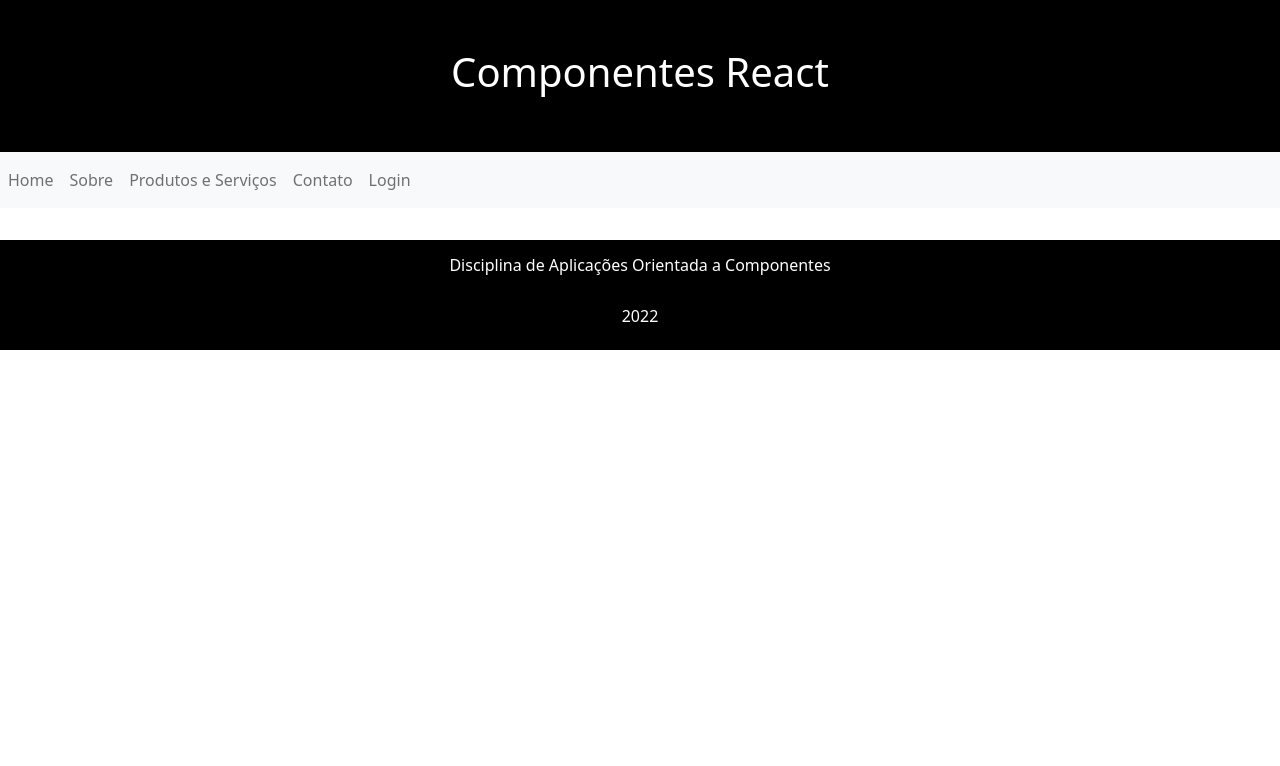
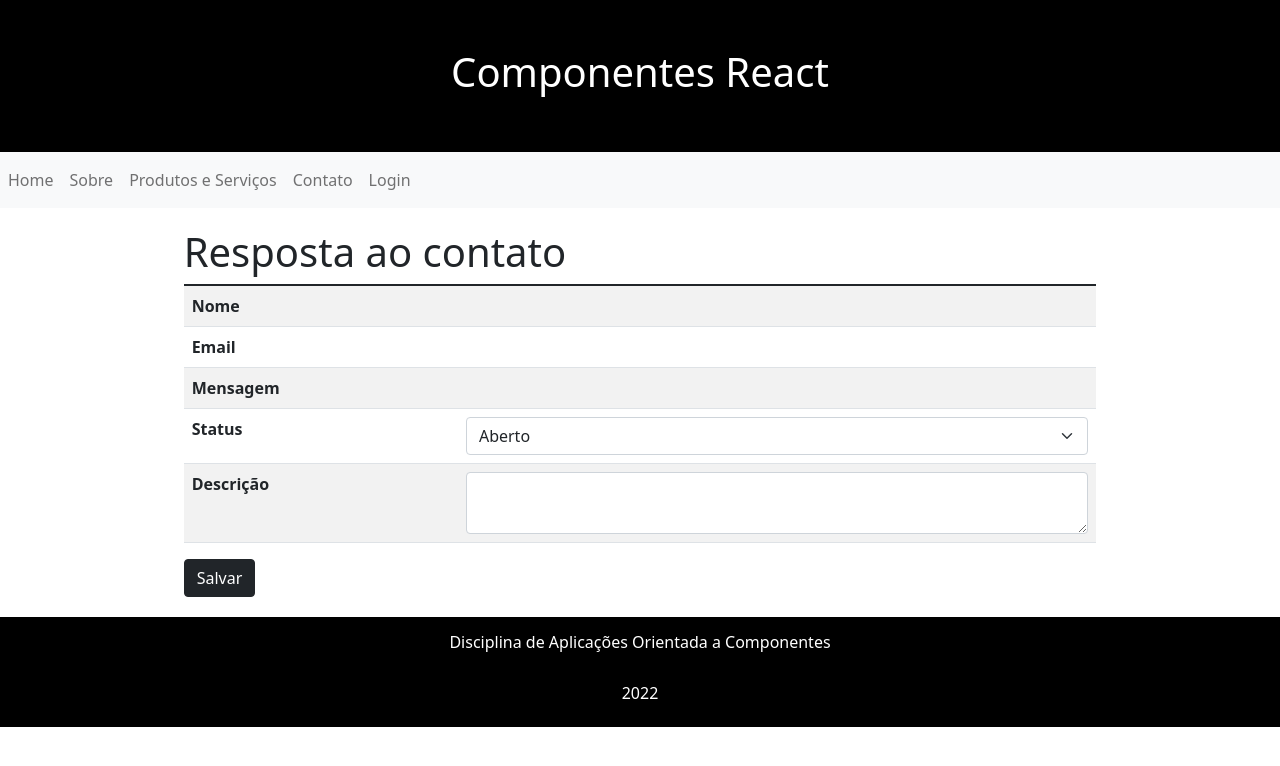
Before and after one commit to eduardoevaldt/project-app, a React (Create React App) app: page /admin/contact/response/1 in a window 1280 px wide. Shown: the top 766 px of the page. Built offline with nearby package versions, Linux system fonts and the light colour scheme; no server answers.

Commit message:
Contact Response

```diff
--- /dev/null
+++ b/src/components/Admin/ContactResponse/ContactResponse.js
@@ -0,0 +1,105 @@
+import React, { useEffect, useState } from "react";
+import { useForm } from "react-hook-form";
+import { useNavigate, useParams } from "react-router-dom";
+import Api from "../../../Api";
+import { getToken } from "../../../Auth";
+
+function ContactResponse() {
+
+    let { idContact } = useParams();
+    const [contact, setContact] = useState([]);
+    const { handleSubmit, register } = useForm();
+    const navigate = useNavigate();
+
+    useEffect(() => {
+        Api.get(`/contact/${idContact}`, {
+            params: {},
+            headers: {
+                Authorization: 'Bearer ' + getToken()
+            }
+        })
+            .then((response) => {
+                setContact(response.data)
+            })
+    },[idContact])
+
+    const handleOnChange = (event) =>{
+       setContact({...contact, status:event.target.value})
+    }
+
+    const onSubmit = (data) =>{
+        Api.put(`/contact/${contact.idContact}`,
+            {
+                status: data.status,
+                description: data.description
+            },
+            {
+                headers:{
+                    Authorization: 'Bearer ' + getToken()
+                }
+            }
+        )
+        .finally(()=>{
+            navigate('/contactView')
+        })
+    }
+
+    return (
+        <div className="row p-1">
+            <div className="col-sm-1"></div>
+            <div className="col-sm-10">
+                <h1>Resposta ao contato</h1>
+                <table className="table table-striped">
+                        <thead></thead>
+                        <tbody>
+                            <tr>
+                                <th>Nome</th>
+                                <td>{contact.name}</td>
+                            </tr>
+                            <tr>
+                                <th>Email</th>
+                                <td>{contact.email}</td>
+                            </tr>
+                            <tr>
+                                <th>Mensagem</th>
+                                <td>{contact.message}</td>
+                            </tr>
+                            <tr>
+                                <th>Status</th>
+                                <td>
+                                    <select
+                                        className="form-select"
+                                        value={contact.status}
+                                        {...register('status')}
+                                        onChange={(event) => handleOnChange(event)}
+                                    >
+                                        <option value="0">Aberto</option>
+                                        <option value="1">Fechado</option>
+                                    </select>
+                                </td>
+                            </tr>
+                            <tr>
+                                <th>Descrição</th>
+                                <td>
+                                    <textarea
+                                        className="form-control"
+                                        {...register('description')}
+                                        defaultValue={contact.description}
+                                    />
+                                </td>
+                            </tr>
+                        </tbody>
+                </table>
+                <button
+                    className="btn btn-dark"
+                    onClick={handleSubmit(onSubmit)}
+                >
+                    Salvar
+                </button>
+            </div>
+            <div className="col-sm-1"></div>
+        </div>
+    )
+}
+
+export default ContactResponse;
--- /dev/null
+++ b/src/components/Admin/ContactResponse/index.js
@@ -0,0 +1,3 @@
+import ContactResponse from "./ContactResponse";
+
+export default ContactResponse;
--- a/src/components/Admin/ContactView/ContactView.js
+++ b/src/components/Admin/ContactView/ContactView.js
@@ -2,10 +2,12 @@
 import Api from "../../../Api";
 import { useState, useEffect } from "react";
 import { getToken } from "../../../Auth";
+import { useNavigate } from "react-router-dom";
 
-function ContactView(){
+function ContactView() {
 
-    const [contacts, setContacts] = useState([])
+    const [contacts, setContacts] = useState([]);
+    const navigate = useNavigate();
 
     useEffect(() => {
         Api.get('/contact',
@@ -16,13 +18,27 @@
                 }
             }
         )
-        .then ((response) =>{
+            .then((response) => {
                 setContacts(response.data);
             })
-    });
+    }, [])
 
-    return(
+    const handleClickResponse = (idContact) =>{
+        navigate(`/admin/contact/response/${idContact}`)
+    }
+
+    const handleClickDelete = (idContact) =>{
+        Api.delele(`/contact/${idContact}`)
+        .finally(()=>{
+            window.location.reload(false);
+        })
+    }
+
+    return (
         <>
+            <div className="row">
+                <div className="col-sm-1"></div>
+                <div className="col-sm-10">
                     <h1>Lista de Contatos</h1>
                     <table className="table table-striped">
                         <thead>
@@ -30,6 +46,8 @@
                                 <th>Nome</th>
                                 <th>Email</th>
                                 <th>Mensagem</th>
+                                <th>Status</th>
+                                <th colSpan="2">Ações</th>
                             </tr>
                         </thead>
                         <tbody>
@@ -38,11 +56,31 @@
                                     <td>{contact.name}</td>
                                     <td>{contact.email}</td>
                                     <td>{contact.message}</td>
+                                    <td>{contact.status}</td>
+                                    <td>
+                                        <button
+                                            className="btn btn-primary"
+                                            onClick={()=>handleClickResponse(contact.idContact)}
+                                        >
+                                            Responder
+                                        </button>
+                                    </td>
+                                    <td>
+                                        <button
+                                            className="btn btn-danger"
+                                            onClick={()=>handleClickDelete(contact.idContact)}
+                                        >
+                                            Deletar
+                                        </button>
+                                    </td>
                                 </tr>
 
                             )}
                         </tbody>
                     </table>
+                </div>
+                <div className="col-sm-1"></div>
+            </div>
         </>
     )
 }
--- a/src/components/Nav/Nav.js
+++ b/src/components/Nav/Nav.js
@@ -35,7 +35,7 @@
                                 <Link className="nav-link" to="/contactView">Lista de Contatos</Link>
                             </li>
                             <li className="nav-item">
-                                <a className="nav-link" onClick={logout}>Logout</a>
+                                <a href="/" className="nav-link" onClick={logout}>Logout</a>
                             </li>
                         </>
                     :
--- a/src/components/Products/Products.js
+++ b/src/components/Products/Products.js
@@ -86,7 +86,7 @@
   }
 
   function Category() {
-    const {id} = useParams();
+    let {id} = useParams();
     const [products, setProducts] = useState([]);
 
     useEffect(() => {
--- a/src/components/Section/Section.js
+++ b/src/components/Section/Section.js
@@ -5,6 +5,7 @@
 import Contact from "../Contact/Contact";
 import ContactView from "../Admin/ContactView";
 import Login from "../Admin/Login/Login";
+import ContactResponse from "../Admin/ContactResponse/ContactResponse";
 
 function Section() {
     return (
@@ -16,6 +17,7 @@
                 <Route path="/contact" element={<Contact />} />
                 <Route path="/contactView" element={<ContactView />} />
                 <Route path="/user/login" element={<Login />} />
+                <Route path="/admin/contact/response/:idContact" element={<ContactResponse />} />
             </Routes>
         </section>
     )
```
Lines whose indentation alone changed are shown as unchanged.
